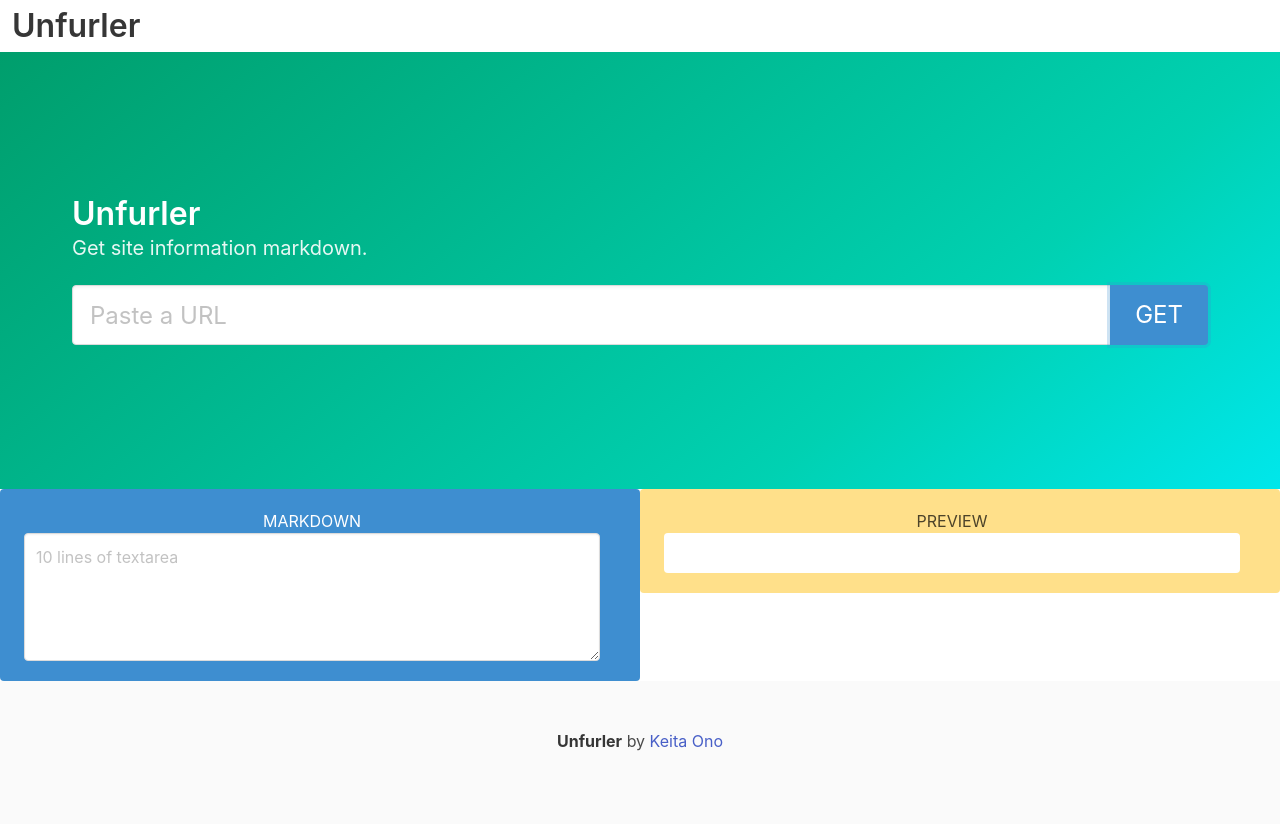
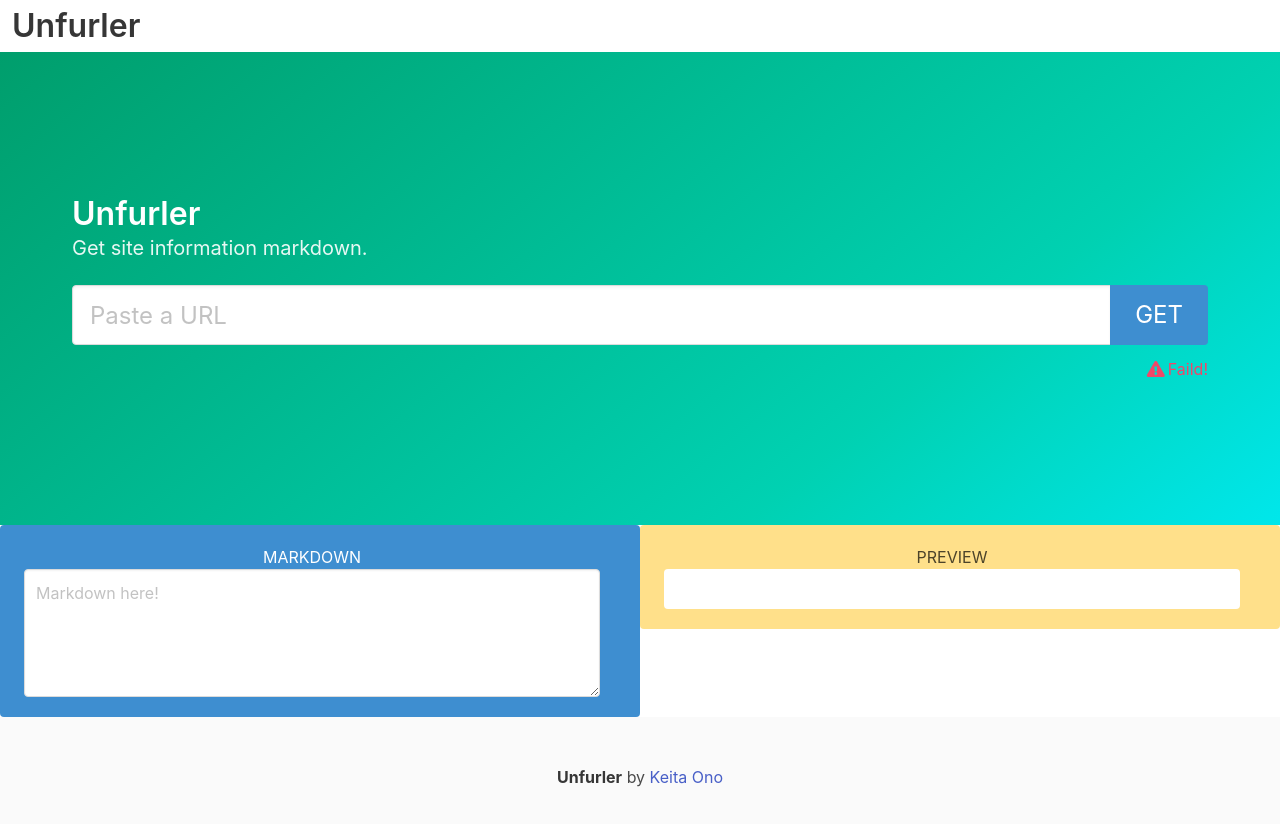
Before and after one commit to dorokei/unfurler, a React app: page / in a window 1280 px wide. Both pictures are taken after a click on the button "GET". Shown: the top 824 px of the page. Built offline with nearby package versions, Linux system fonts and the light colour scheme; no server answers.

Commit message:
Loading status

```diff
--- a/public/index.html
+++ b/public/index.html
@@ -6,6 +6,7 @@
     <title>Unfurler</title>
     <link rel="stylesheet" href="bundle.css">
     <link rel="shortcut icon" href="images/favicon.png" >
+    <link href="https://use.fontawesome.com/releases/v5.6.1/css/all.css" rel="stylesheet">
   </head>
   <body>
     <nav class="navbar" role="navigation" aria-label="main navigation">
--- a/src/components/App.tsx
+++ b/src/components/App.tsx
@@ -2,9 +2,17 @@ import React, { Component, MouseEvent, KeyboardEvent } from "react";
 import marked from 'marked';
 import SiteInfo from '../models/SiteInfo';
 
+enum Status {
+  NONE,
+  FETCHING,
+  SUCCESS,
+  FAILED,
+}
+
 interface AppState {
   url: string;
   text: string;
+  status: Status;
 }
 
 class App extends Component<{}, AppState> {
@@ -12,23 +20,38 @@ class App extends Component<{}, AppState> {
     super(props);
     this.state = {
       text: "",
-      url: ""
+      url: "",
+      status: Status.NONE
     };
   }
 
   submit(){
+    if (this.state.status == Status.FETCHING) {
+      return;
+    } else {
+      this.setState({ status: Status.FETCHING });
+    }
+
     console.log("submit");
     console.log("url: " + this.state.url);
 
     SiteInfo.createFromUrl(this.state.url).then((siteInfo: SiteInfo) => {
       if (siteInfo.valid()) {
         const newText = this.state.text.length > 0 ? this.state.text + "\n\n" + siteInfo.outputMarkDownText() : siteInfo.outputMarkDownText();
-        this.setState({ text: newText });
+        this.setState({
+          text: newText,
+          status: Status.SUCCESS
+        });
       } else {
+        this.setState({
+          status: Status.FAILED
+        });
       }
     })
     .catch(error => {
-
+      this.setState({
+        status: Status.FAILED
+      });
     });;
   }
 
@@ -62,6 +85,42 @@ class App extends Component<{}, AppState> {
   render() {
     const preview: string = marked(this.state.text)
 
+    var statusMessage = (<></>);
+    switch (+this.state.status) {
+      case Status.FETCHING:
+          statusMessage = (
+            <>
+              <span className="icon">
+                <i className="fas fa-spinner fa-pulse"></i>
+              </span>
+              Fetching...
+            </>
+          );
+          break;
+      case Status.SUCCESS:
+          statusMessage = (
+            <>
+              <span className="icon">
+                <i className="fas fa-check-square"></i>
+              </span>
+              OK!
+            </>
+          );
+          break;
+      case Status.FAILED:
+          statusMessage = (
+            <div className="has-text-danger">
+              <span className="icon">
+                <i className="fas fa-exclamation-triangle"></i>
+              </span>
+              Faild!
+            </div>
+          );
+          break;
+      default:
+          break;
+    }
+
     return (
       <>
         <div>
@@ -86,12 +145,16 @@ class App extends Component<{}, AppState> {
                   </div>
                   <div className="control">
                     <button
+                      disabled={this.state.status == Status.FETCHING}
                       className="button is-info  is-large"
                       onClick={e => this.onClickSubmitButton(e)}
                     >
                       GET
                     </button>
                   </div>
+                </div>
+                <div className="has-text-right">
+                  {statusMessage}
                 </div>
               </div>
             </div>
@@ -104,7 +167,7 @@ class App extends Component<{}, AppState> {
               <textarea
                 value={this.state.text}
                 className="textarea"
-                placeholder="10 lines of textarea"
+                placeholder="Markdown here!"
                 onChange={e => this.onChangeTextArea(e)}
               />
             </div>
```
